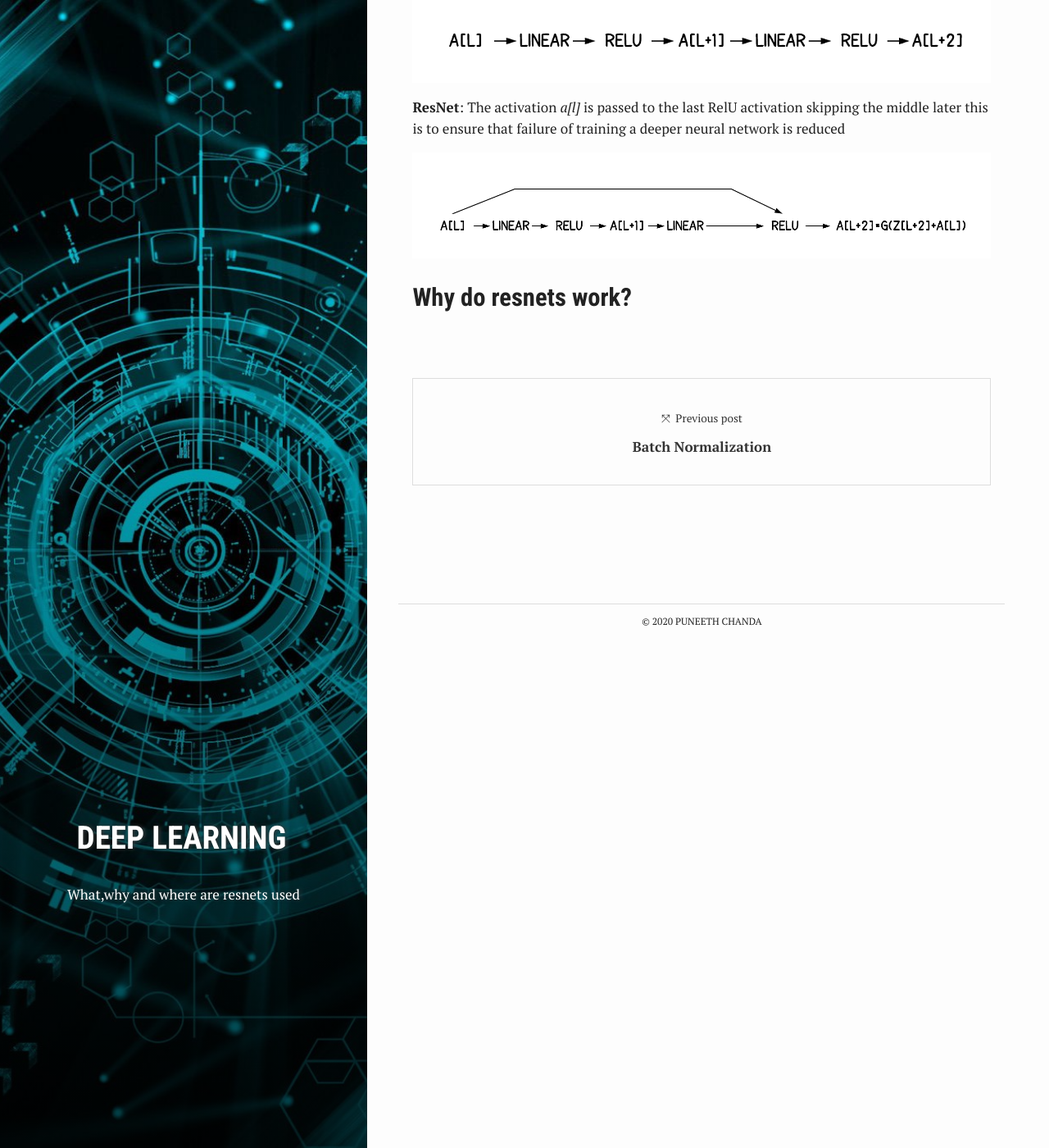
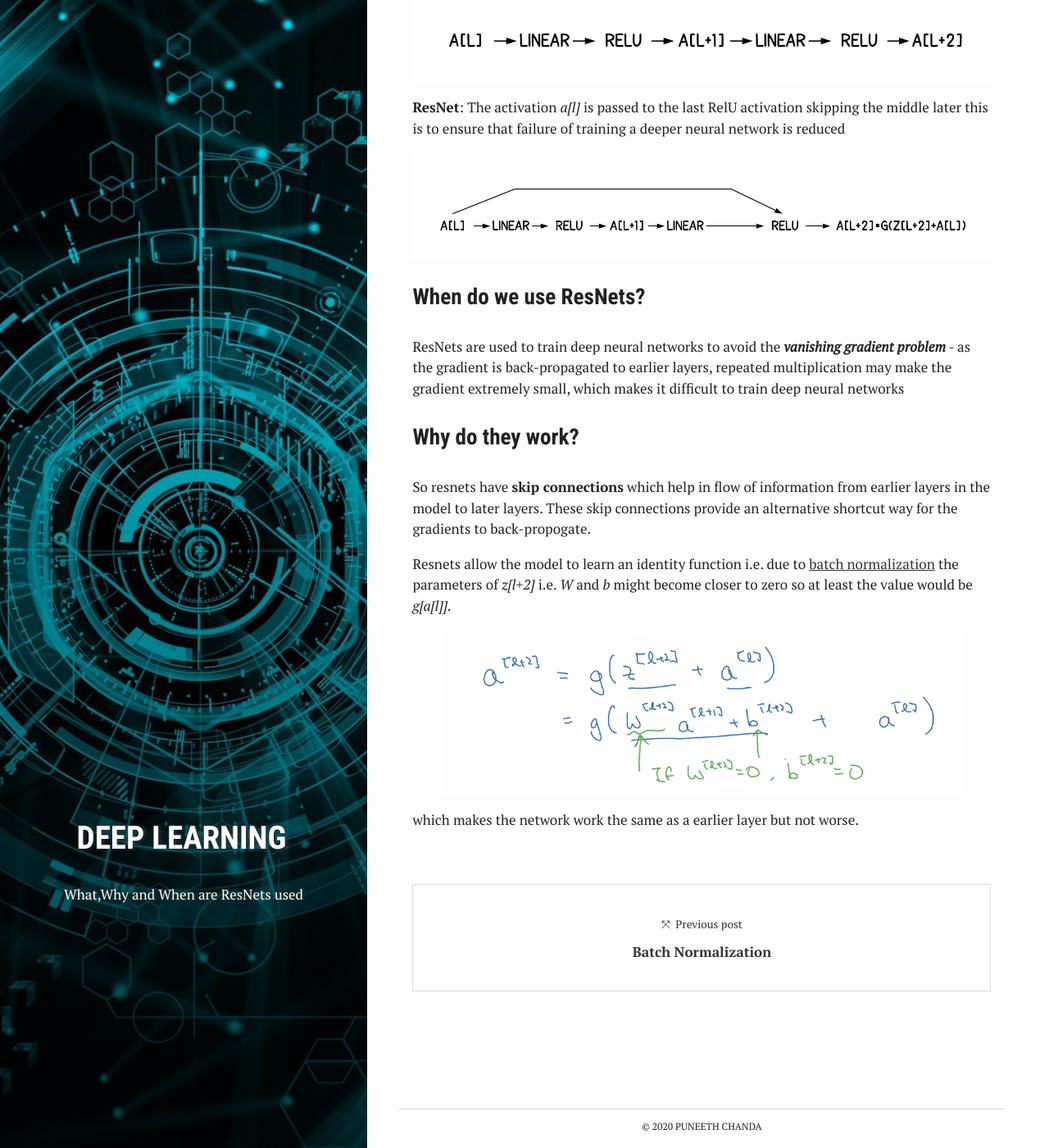
Before and after one commit to puneeth-chanda/puneeth-chanda.github.io, a Jekyll site: the page built from _posts/2020-07-31-ResNets.md, in a window 1280 px wide and 1400 px high, scrolled down 994 px. Shown: the whole window at 82% size. Built offline with Jekyll 4.4.1, drawn with Linux system fonts in a browser that asks for light colours.

Commit message:
finish ResNet blog

```diff
--- a/_posts/2020-07-31-ResNets.md
+++ b/_posts/2020-07-31-ResNets.md
@@ -2,8 +2,8 @@
 bg: "deep.jpg"
 layout: post
 title:  "ResNets"
-crawlertitle: "Resnets"
-summary: "What,why and where are resnets used"
+crawlertitle: "Residual Networks"
+summary: "What,Why and When are ResNets used"
 date:   2020-07-31 20:09:47 +0700
 categories: posts
 tags: ['Deep learning']
@@ -29,4 +29,16 @@ so the difference between these two is in the first layer
 
 ![resnet](/assets/images/resnet_text.png)
 
-## Why do resnets work?
+### When do we use ResNets?
+
+ResNets are used to train deep neural networks to avoid the ***vanishing gradient problem*** - as the gradient is back-propagated to earlier layers, repeated multiplication may make the gradient extremely small, which makes it difficult to train deep neural networks
+
+### Why do they work?
+
+So resnets have **skip connections** which help in flow of information from earlier layers in the model to later layers. These skip connections provide an alternative shortcut way for the gradients to back-propogate.
+
+Resnets allow the model to learn an identity function i.e. due to [batch normalization](/posts/Batch-Normalization/) the parameters of *z[l+2]* i.e. *W* and *b* might become closer to zero so at least the value would be *g[a[l]]*.
+
+![resnet](/assets/images/why_resnet.png)
+
+which makes the network work the same as a earlier layer but not worse.
```
Also changed, not shown: _posts/2020-07-24-Batch-Normalization.md (+1 -1 lines), _posts/2026-06-14-markdown.md (+1 -1 lines), assets/images/why_resnet.png (added).
